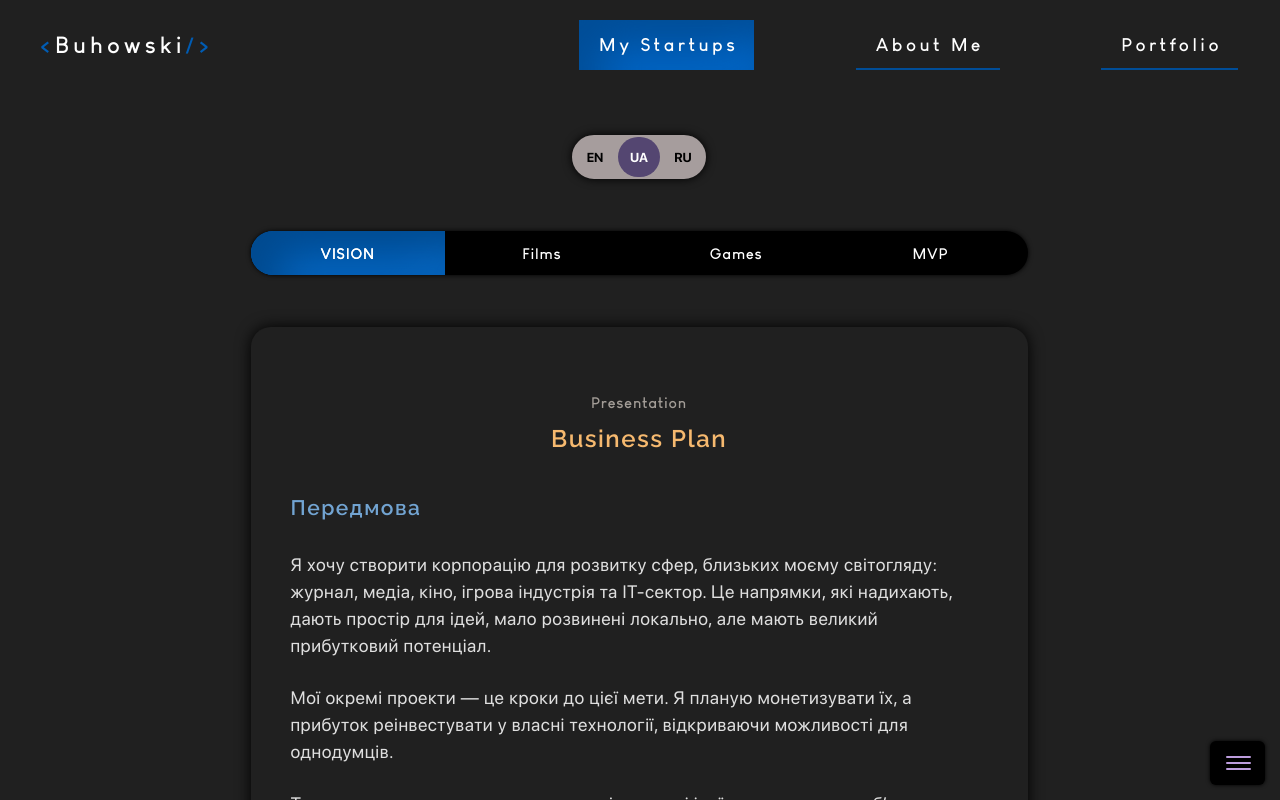
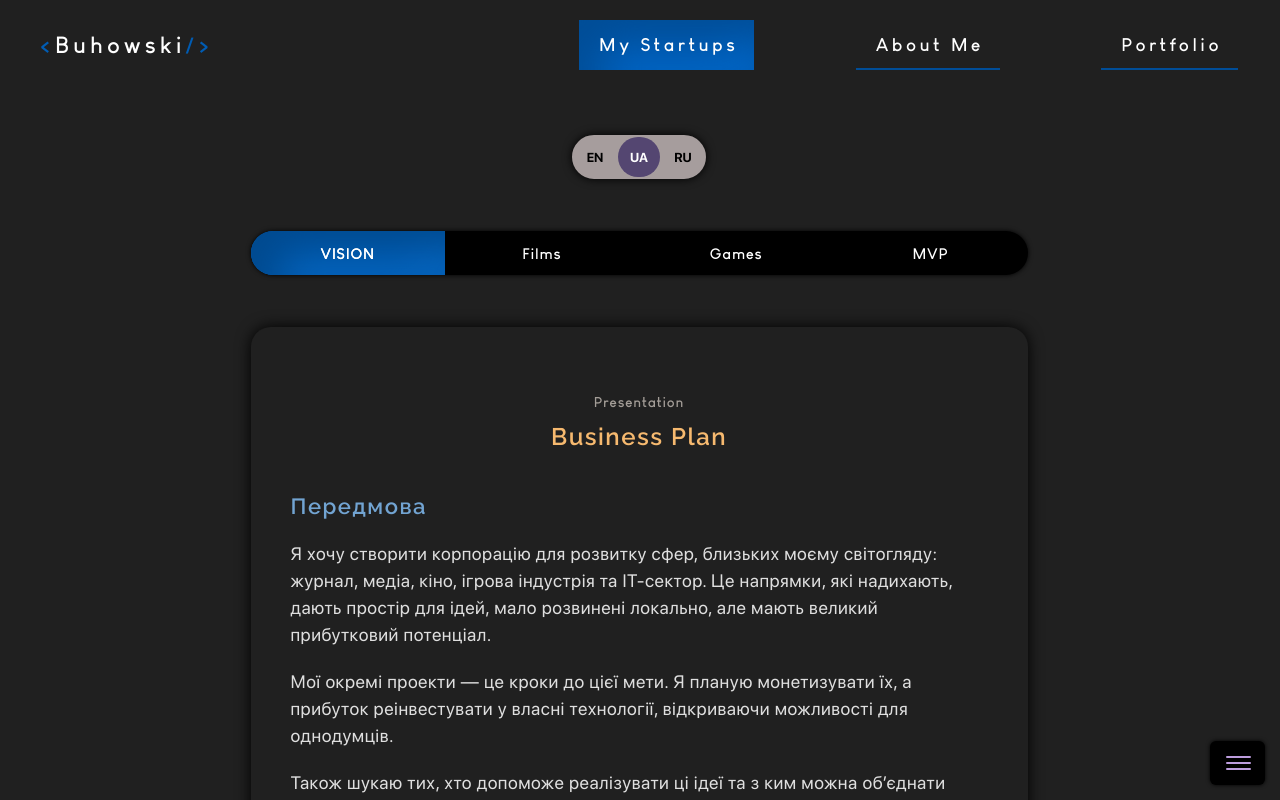
Before and after one commit to buhowski/react-typescript, a React (Create React App) app: page /startup in a window 1280 px wide. Built offline with nearby package versions, Linux system fonts and the light colour scheme.

Commit message:
fixing text spacing

```diff
--- a/src/pages/startups/Startups.scss
+++ b/src/pages/startups/Startups.scss
@@ -459,11 +459,10 @@ $bg-active-lang: #544671;
 
 	h1 {
 		@include titleFont;
+		color: $h1-title-color;
 		font-size: 30px;
-		color: $h1-title-color;
 		text-align: center;
-		max-width: 510px;
-		margin: 0 auto 50px;
+		margin: 0 auto 45px;
 
 		@include tabletBig {
 			margin-bottom: 40px;
@@ -479,11 +478,12 @@ $bg-active-lang: #544671;
 		@include titleFont;
 		color: $h2-title-color;
 		font-size: 25px;
-		margin-bottom: 30px;
+		margin-bottom: 25px;
 		margin-top: 50px;
 
 		@include tabletBig {
-			font-size: 21px;
+			font-size: 22px;
+			margin-bottom: 20px;
 		}
 	}
 
@@ -496,7 +496,8 @@ $bg-active-lang: #544671;
 
 		@include tabletBig {
 			font-size: 19px;
-			margin-top: 38px;
+			margin-bottom: 20px;
+			margin-top: 40px;
 		}
 
 		+ ul {
@@ -509,12 +510,12 @@ $bg-active-lang: #544671;
 		margin-bottom: 0;
 		font-size: 15px;
 		line-height: 1.3;
-		margin-bottom: 11px;
+		margin-bottom: 10px;
 		color: $subtitle-color;
 		text-align: center;
 		letter-spacing: 0.8px;
 
-		@include mobile {
+		@include tabletBig {
 			font-size: 14px;
 		}
 	}
@@ -527,11 +528,19 @@ $bg-active-lang: #544671;
 	p + p,
 	li + li {
 		margin-top: 25px;
+
+		@include tabletBig {
+			margin-top: 20px;
+		}
 	}
 
 	// .idea-block__list
 	ul {
-		margin: 36px 0;
+		margin: 30px 0;
+
+		@include tabletBig {
+			margin: 25px 0;
+		}
 
 		li {
 			position: relative;
@@ -659,10 +668,10 @@ $bg-active-lang: #544671;
 .idea-block__action {
 	display: flex;
 	justify-content: flex-end;
-	margin-top: 55px;
+	margin-top: 52px;
 
 	@include tabletBig {
-		margin-top: 50px;
+		margin-top: 46px;
 		justify-content: center;
 	}
 }
```
